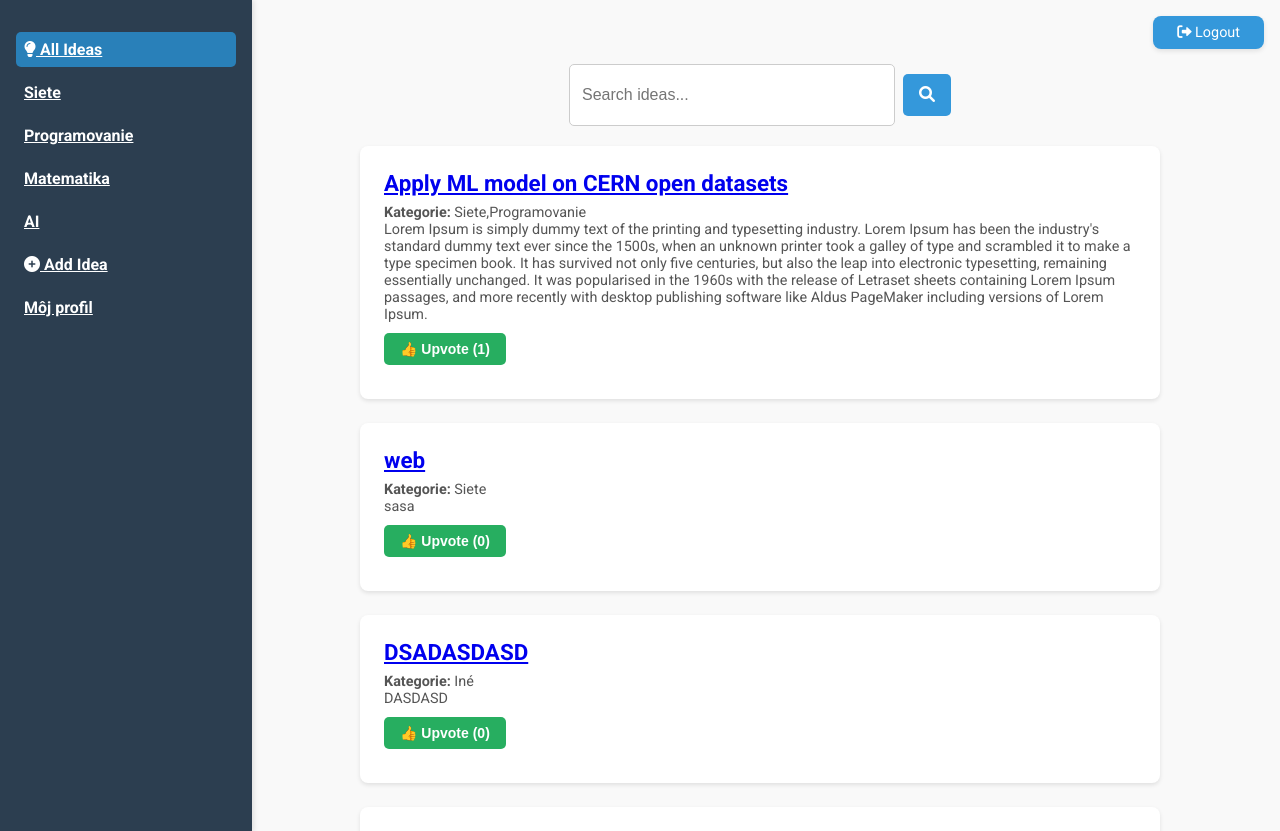
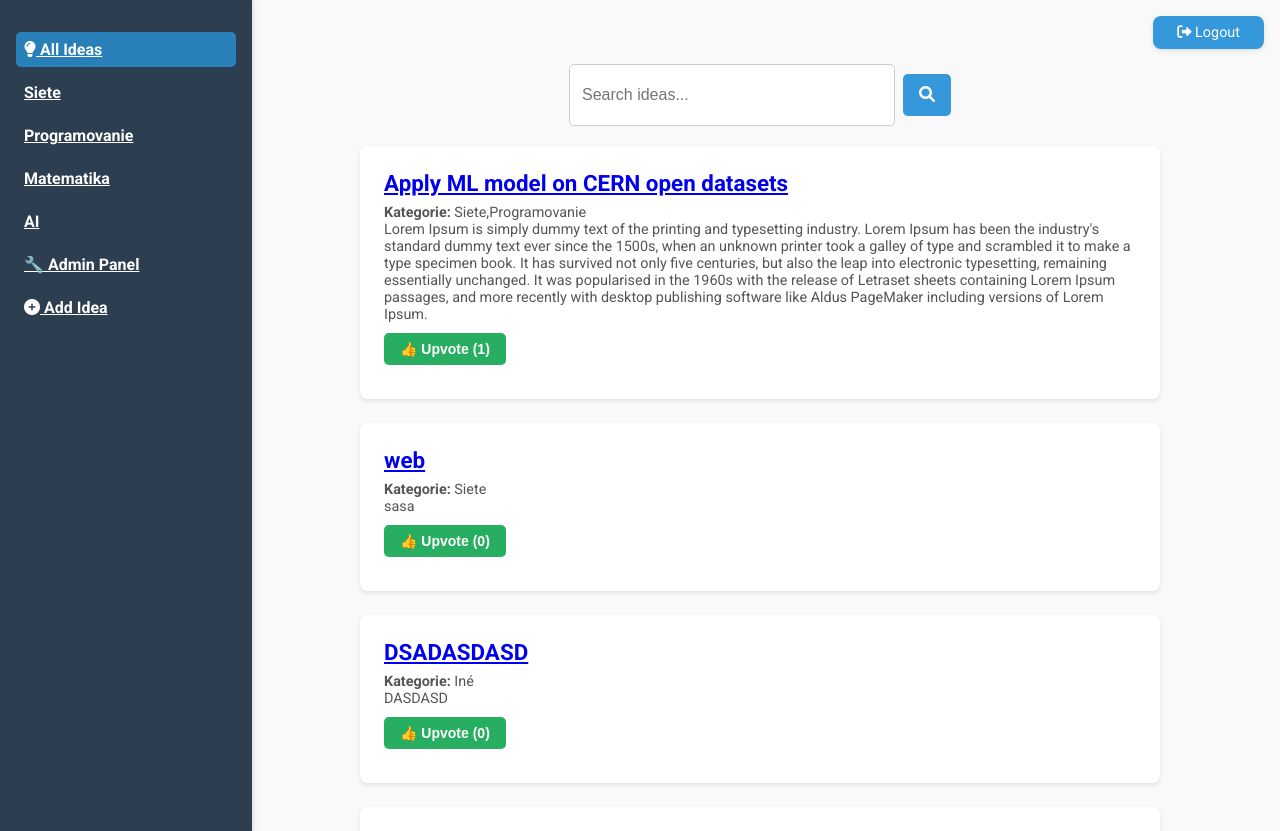
Before and after one commit to samKru123/maturitnaPraca, a Flask app: page / in a window 1280 px wide. Shown: the top 831 px of the page. Run offline with Flask 3, Linux system fonts and the light colour scheme; a user stored in the database is signed in; data comes from the database, SQL or seed files in the repository; both versions use the stored data as it was after the commit.

Commit message:
Add files via upload

```diff
--- a/IdeaShare_new/app.py
+++ b/IdeaShare_new/app.py
@@ -137,6 +137,8 @@ def login():
                 flash('Tento účet je zablokovaný!', 'danger')
                 return redirect(url_for('login'))
             session['user_id'] = user.id
+            session['is_admin'] = user.is_admin
+            session['is_category_admin'] = user.is_category_admin
             return redirect(url_for('home'))
 
         flash('Nesprávne prihlasovacie údaje!', 'danger')
--- a/IdeaShare_new/templates/admin_categories.html
+++ b/IdeaShare_new/templates/admin_categories.html
@@ -27,7 +27,7 @@
             {% endfor %}
         </ul>
 
-        <a href="{{ url_for('admin') }}" class="back-button">Späť do admin panelu</a>
+        <a href="{{ url_for('/') }}" class="back-button">Späť na domovskú stránku</a>
     </div>
 </body>
 </html>
--- a/IdeaShare_new/templates/index.html
+++ b/IdeaShare_new/templates/index.html
@@ -18,10 +18,17 @@
             {% for category in categories %}
             <li><a href="{{ url_for('home', category=category.name) }}">{{ category.name }}</a></li>
             {% endfor %}
+
+
+            {% if session.get('is_admin') %}
+            <li><a href="{{ url_for('admin') }}">🔧 Admin Panel</a></li>
+            {% elif session.get('is_category_admin') %}
+            <li><a href="{{ url_for('manage_categories') }}">📂 Správa kategórií</a></li>
+            {% elif session.get('user_id') %}
+            <li><a href="{{ url_for('user_profile', user_id=session.get('user_id')) }}">Môj profil</a></li>
+            {% endif %}
             <li><a href="/add_idea"><i class="fas fa-plus-circle"></i> Add Idea</a></li>
-            {% if session.get('user_id') %}
-                <li><a href="{{ url_for('user_profile', user_id=session.get('user_id')) }}">Môj profil</a></li>
-            {% endif %}
+
         </ul>
     </aside>
 
```
Also changed, not shown: IdeaShare_new/instance/ideashare.db.
